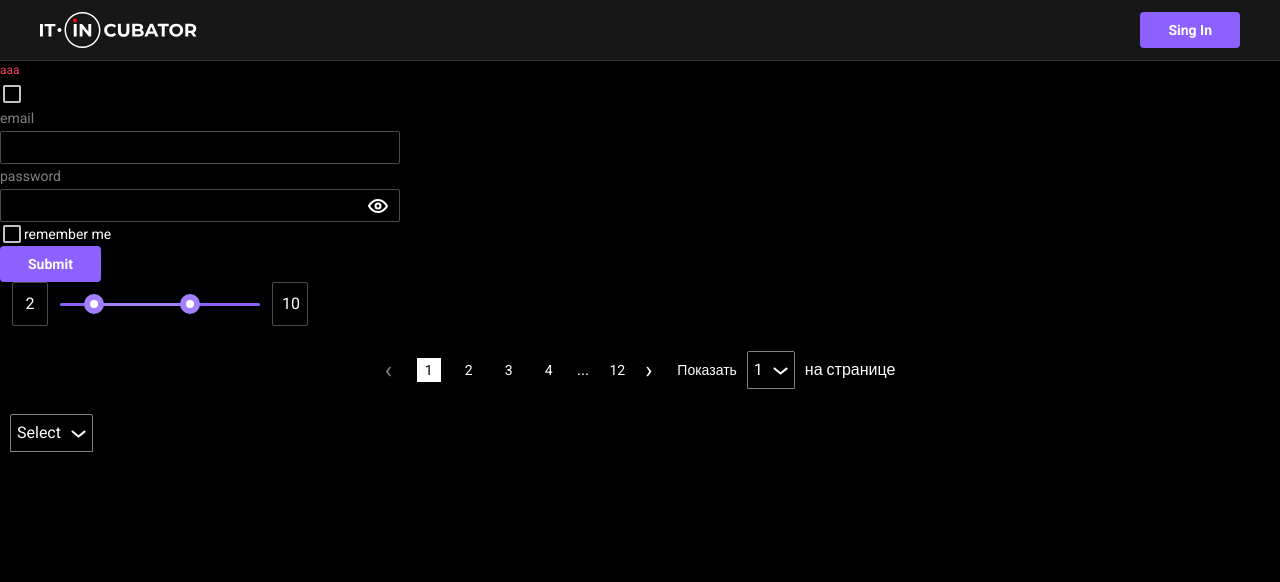
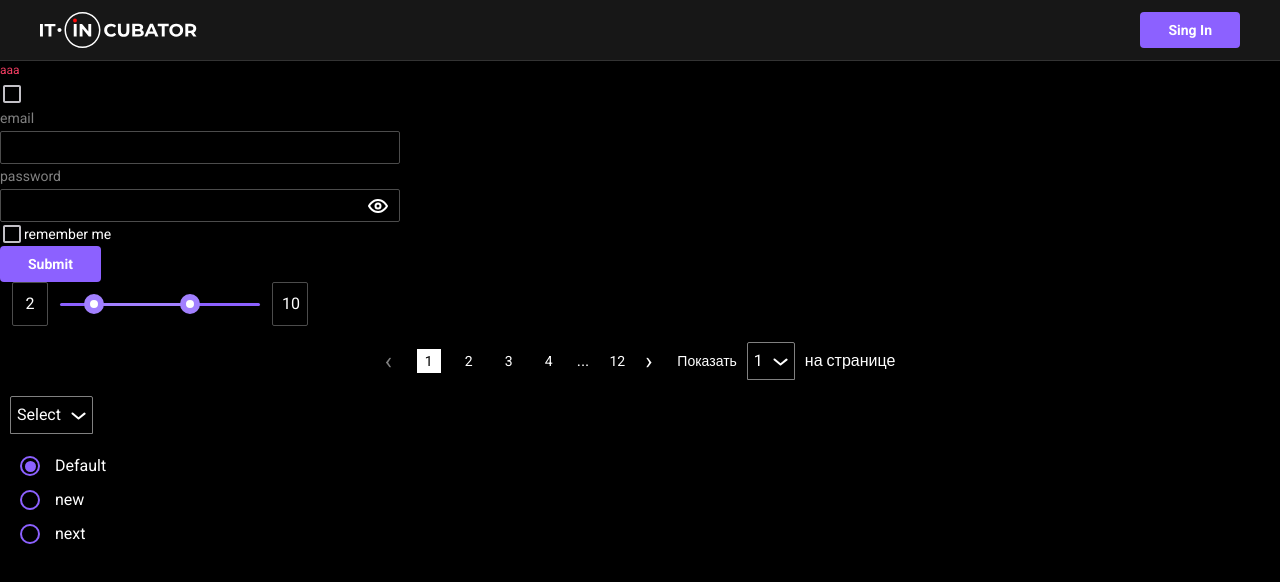
Before and after one commit to tania2501/student-cards, a React (Vite) app: page / in a window 1280 px wide. Shown: the top 582 px of the page. Built offline with nearby package versions, Linux system fonts and the light colour scheme; a web font is replaced by a local one.

Commit message:
add radio-group

```diff
--- a/src/App.tsx
+++ b/src/App.tsx
@@ -1,10 +1,9 @@
-import { SetStateAction } from 'react'
-
 import { LoginForm } from './components/auth/login-form/login-form'
 import { CheckBox } from './components/ui/checkbox'
 import { Header } from './components/ui/header'
 import { Input } from './components/ui/input'
 import { Pagination } from './components/ui/pagination'
+import { CardsRadioGroup } from './components/ui/radio-group'
 import { MainSelect } from './components/ui/select'
 import { MainSlider } from './components/ui/slider'
 
@@ -20,6 +19,7 @@ export function App() {
       <MainSlider value={[2, 10]} step={1} max={15} />
       <Pagination contentPerPage={1} count={12} />
       <MainSelect value={['1', '2', '3']} defaultValue="Select" onChange={() => {}} />
+      <CardsRadioGroup />
     </div>
   )
 }
--- a/src/components/ui/pagination/pagination.tsx
+++ b/src/components/ui/pagination/pagination.tsx
@@ -32,7 +32,9 @@ export const Pagination = (props: UsePaginationProps) => {
           &lsaquo;
         </button>
         <button onClick={() => setPage(1)} className={classNames.first}>
-          <Typography variant="body2">1</Typography>
+          <Typography as="span" variant="body2">
+            1
+          </Typography>
         </button>
         {gaps.before ? '...' : null}
         {b &&
@@ -42,26 +44,32 @@ export const Pagination = (props: UsePaginationProps) => {
               key={el}
               className={`${s.page} ${page === el && s.active}`}
             >
-              <Typography variant="body2">{el}</Typography>
+              <Typography as="span" variant="body2">
+                {el}
+              </Typography>
             </button>
           ))}
         {gaps.after ? '...' : null}
         {a && (
           <button onClick={() => setPage(totalPages)} className={classNames.total}>
-            <Typography variant="body2">{totalPages}</Typography>
+            <Typography as="span" variant="body2">
+              {totalPages}
+            </Typography>
           </button>
         )}
         <button onClick={nextPage} className={classNames.arrowRight}>
           &rsaquo;
         </button>
         <div className={s.select}>
-          <Typography variant="body2">Показать </Typography>
+          <Typography as="span" variant="body2">
+            Показать{' '}
+          </Typography>
           <MainSelect
             value={['5', '6', '10', '20', '30', '50', '100']}
             defaultValue={pageCount}
             onChange={setPageCount}
           />
-          <Typography>на странице</Typography>
+          <Typography as="span">на странице</Typography>
         </div>
       </div>
     </>
--- /dev/null
+++ b/src/components/ui/radio-group/index.tsx
@@ -0,0 +1 @@
+export * from './radio-group'
--- /dev/null
+++ b/src/components/ui/radio-group/radio-group.module.scss
@@ -0,0 +1,70 @@
+.main {
+  padding: 20px;
+}
+
+.value {
+  display: flex;
+  align-items: center;
+}
+
+.RadioGroupRoot {
+  display: flex;
+  flex-direction: column;
+  gap: 10px;
+}
+
+.RadioGroupItem {
+  position: relative;
+
+  width: 16px;
+  height: 16px;
+
+  background-color: transparent;
+  border: 2px solid var(--color-accent-500);
+  border-radius: 100%;
+
+  &:hover .span {
+    content: '';
+
+    position: absolute;
+    top: -10px;
+    left: -10px;
+
+    width: 36px;
+    height: 36px;
+
+    opacity: 0.6;
+    background-color: var(--color-dark-500);
+    border-radius: 50%;
+  }
+
+  &:active .span {
+    background-color: var(--color-accent-500);
+  }
+}
+
+
+.RadioGroupIndicator {
+  position: relative;
+
+  display: flex;
+  align-items: center;
+  justify-content: center;
+
+  width: 100%;
+  height: 100%;
+
+  &::after {
+    content: '';
+
+    width: 11px;
+    height: 11px;
+
+    background-color: var(--color-accent-500);
+    border-radius: 50%;
+  }
+}
+
+.Label {
+  padding-left: 15px;
+}
--- /dev/null
+++ b/src/components/ui/radio-group/radio-group.tsx
@@ -0,0 +1,39 @@
+import * as RadioGroup from '@radix-ui/react-radio-group'
+
+import s from './radio-group.module.scss'
+
+export const CardsRadioGroup = () => {
+  return (
+    <div className={s.main}>
+      <RadioGroup.Root className={s.RadioGroupRoot} defaultValue="1" aria-label="View density">
+        <div className={s.value}>
+          <RadioGroup.Item className={s.RadioGroupItem} value="1" id="r1">
+            <span className={s.span}></span>
+            <RadioGroup.Indicator className={s.RadioGroupIndicator} />
+          </RadioGroup.Item>
+          <label className={s.Label} htmlFor="r1">
+            Default
+          </label>
+        </div>
+        <div className={s.value}>
+          <RadioGroup.Item className={s.RadioGroupItem} value="2" id="r2">
+            <span className={s.span}></span>
+            <RadioGroup.Indicator className={s.RadioGroupIndicator} />
+          </RadioGroup.Item>
+          <label className={s.Label} htmlFor="r2">
+            new
+          </label>
+        </div>
+        <div className={s.value}>
+          <RadioGroup.Item className={s.RadioGroupItem} value="3" id="r3">
+            <span className={s.span}></span>
+            <RadioGroup.Indicator className={s.RadioGroupIndicator} />
+          </RadioGroup.Item>
+          <label className={s.Label} htmlFor="r3">
+            next
+          </label>
+        </div>
+      </RadioGroup.Root>
+    </div>
+  )
+}
--- a/src/components/ui/select/select.tsx
+++ b/src/components/ui/select/select.tsx
@@ -34,7 +34,9 @@ export const MainSelect = (props: SelectPropsType) => {
           {props.value.map((el, i) => {
             return (
               <SelectItem key={i} value={el}>
-                <Typography variant="body2">{el}</Typography>
+                <Typography as="span" variant="body2">
+                  {el}
+                </Typography>
               </SelectItem>
             )
           })}
@@ -49,7 +51,9 @@ const SelectItem = forwardRef<HTMLDivElement, Select.SelectItemProps>(
     return (
       <Select.Item className={s.SelectItem} {...props} ref={ref}>
         <Select.ItemText>
-          <Typography variant="body1">{children}</Typography>
+          <Typography as="span" variant="body1">
+            {children}
+          </Typography>
         </Select.ItemText>
         <Select.ItemIndicator className={s.SelectItemIndicator}></Select.ItemIndicator>
       </Select.Item>
```
Also changed, not shown: 1 other file (tests, documents, lock files or other folders).
